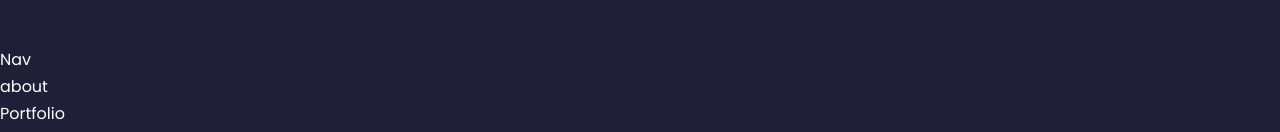
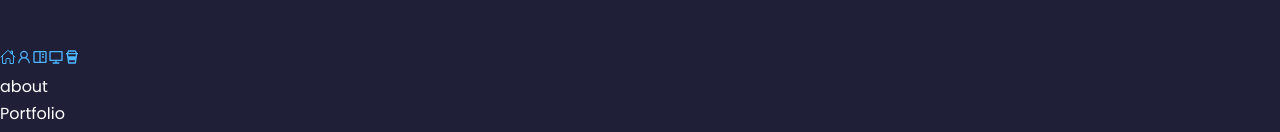
Before and after one commit to lcmalloy/Personal_Portfolio, a React (Create React App) app in the folder react-portfolio/: page / in a window 1280 px wide. Shown: the part 754-886 px from the top of the page. Built offline with nearby package versions, Linux system fonts and the light colour scheme.

Commit message:
added react icons to nav bar

```diff
--- a/react-portfolio/src/components/nav/Nav.jsx
+++ b/react-portfolio/src/components/nav/Nav.jsx
@@ -1,9 +1,21 @@
 import React from 'react'
+
+import { IoHomeOutline } from 'react-icons/io5'
+import { AiOutlineUser } from 'react-icons/ai'
+import { BiBookContent, BiCoffeeTogo } from 'react-icons/bi'
+import { RiComputerLine } from 'react-icons/ri'
 import './nav.scss'
 
 const Nav = () => {
   return (
-    <div>Nav</div>
+    <nav>
+      <a href="#"><IoHomeOutline/></a>
+      <a href="#about"><AiOutlineUser/></a>
+      <a href="#experience"><BiBookContent/></a>
+      <a href="#portfolio"><RiComputerLine/></a>
+      <a href="#contact"><BiCoffeeTogo/></a>
+
+    </nav>
   )
 }
 
```
